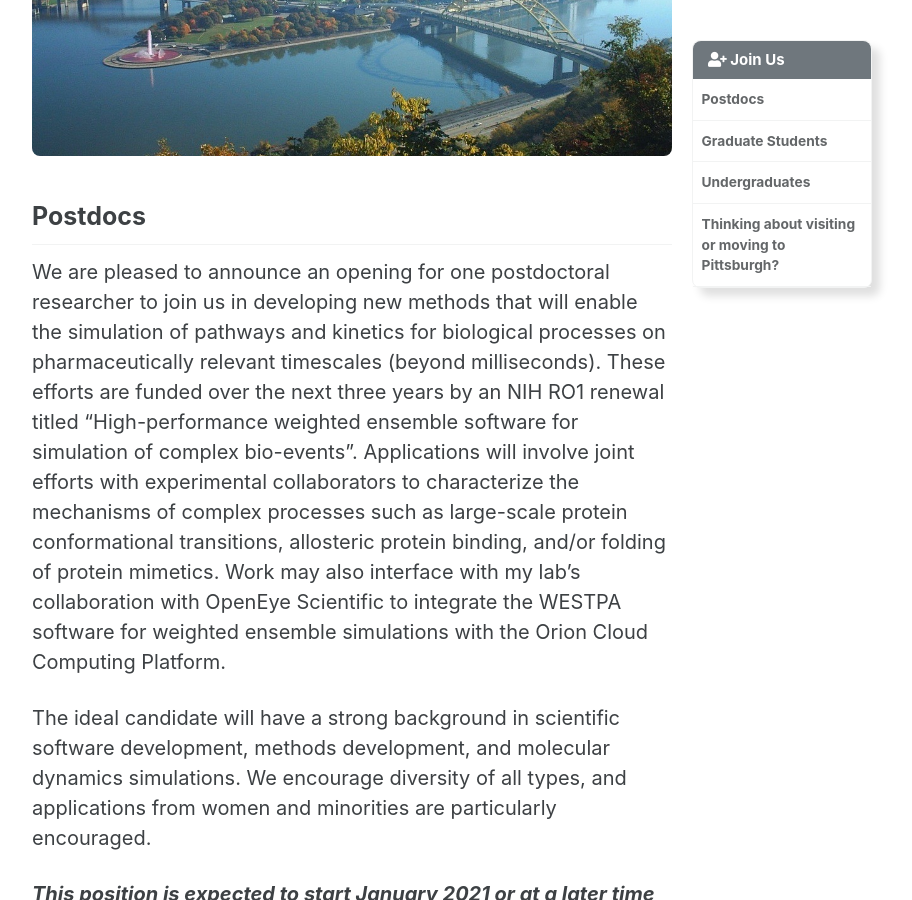
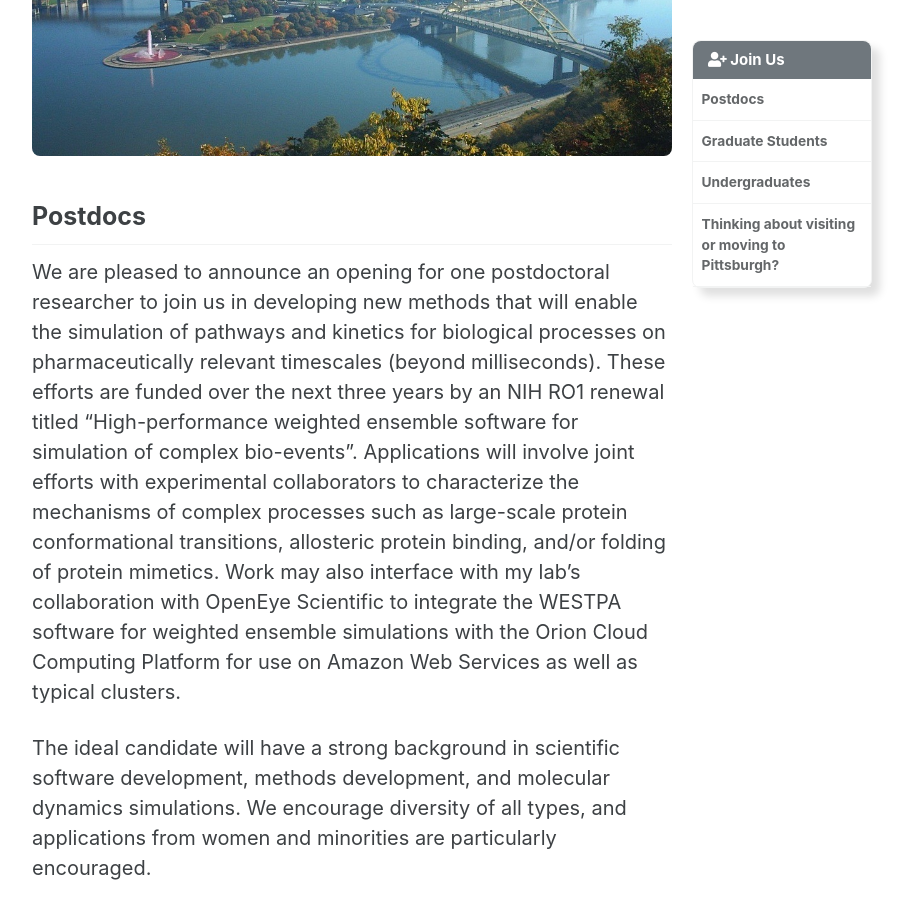
Before and after one commit to darianyang/mm-github-pages-test, a Jekyll site: the page built from _pages/join_us.md, in a window 1280 px wide and 900 px high, scrolled down 285 px. Shown: the whole window, without its empty margins (288-1200 px from the left). Built offline with Jekyll 4.4.1, drawn with Linux system fonts in a browser that asks for light colours; cached includes are drawn as plain includes.

Commit message:
Update join_us.md

```diff
--- a/_pages/join_us.md
+++ b/_pages/join_us.md
@@ -9,7 +9,7 @@
 
 {% include figure image_path="/assets/images/pittsburgh.jpg" alt="Pittsburgh Panorama" %}
 ## Postdocs
-We are pleased to announce an opening for one postdoctoral researcher to join us in developing new methods that will enable the simulation of pathways and kinetics for biological processes on pharmaceutically relevant timescales (beyond milliseconds). These efforts are funded over the next three years by an NIH RO1 renewal titled “High-performance weighted ensemble software for simulation of complex bio-events”. Applications will involve joint efforts with experimental collaborators to characterize the mechanisms of complex processes such as large-scale protein conformational transitions, allosteric protein binding, and/or folding of protein mimetics. Work may also interface with my lab’s collaboration with OpenEye Scientific to integrate the WESTPA software for weighted ensemble simulations with the Orion Cloud Computing Platform.
+We are pleased to announce an opening for one postdoctoral researcher to join us in developing new methods that will enable the simulation of pathways and kinetics for biological processes on pharmaceutically relevant timescales (beyond milliseconds). These efforts are funded over the next three years by an NIH RO1 renewal titled “High-performance weighted ensemble software for simulation of complex bio-events”. Applications will involve joint efforts with experimental collaborators to characterize the mechanisms of complex processes such as large-scale protein conformational transitions, allosteric protein binding, and/or folding of protein mimetics. Work may also interface with my lab’s collaboration with OpenEye Scientific to integrate the WESTPA software for weighted ensemble simulations with the Orion Cloud Computing Platform for use on Amazon Web Services as well as typical clusters.
 
 The ideal candidate will have a strong background in scientific software development, methods development, and molecular dynamics simulations. We encourage diversity of all types, and applications from women and minorities are particularly encouraged.
 
```
